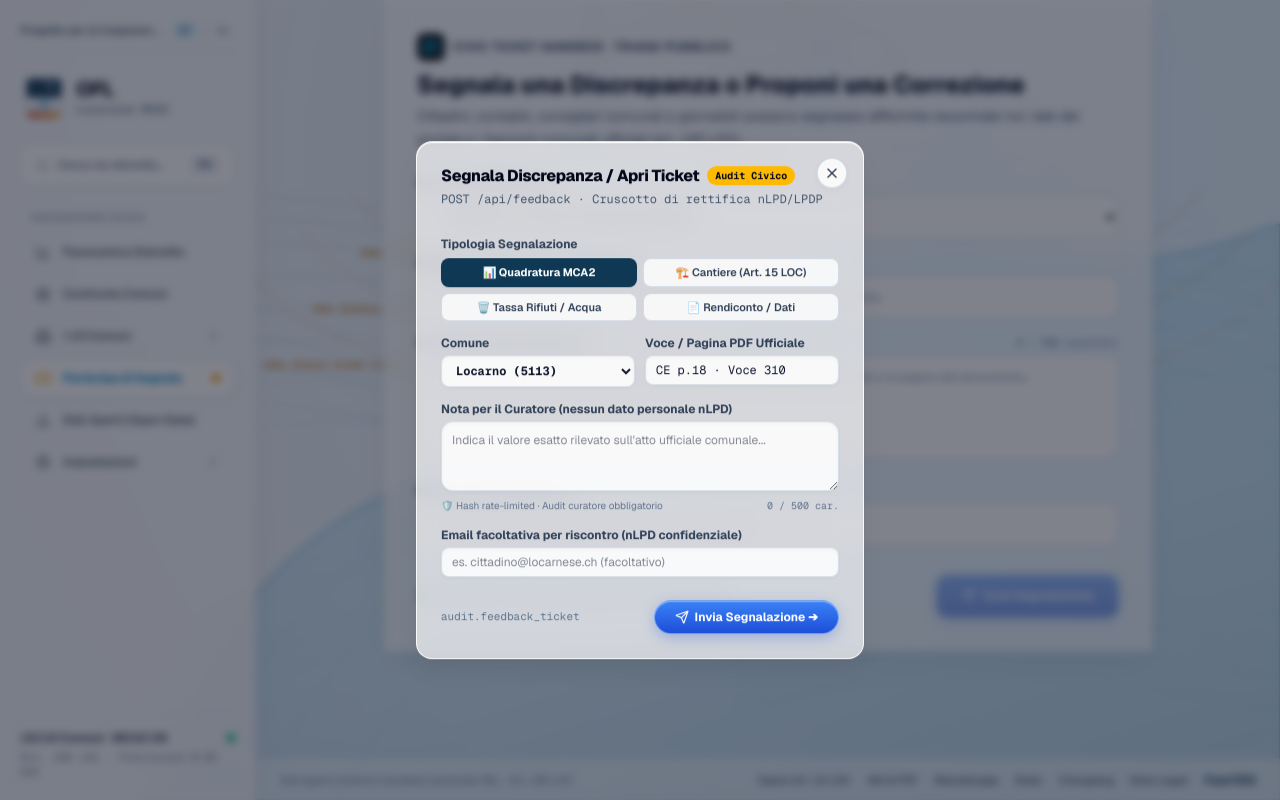
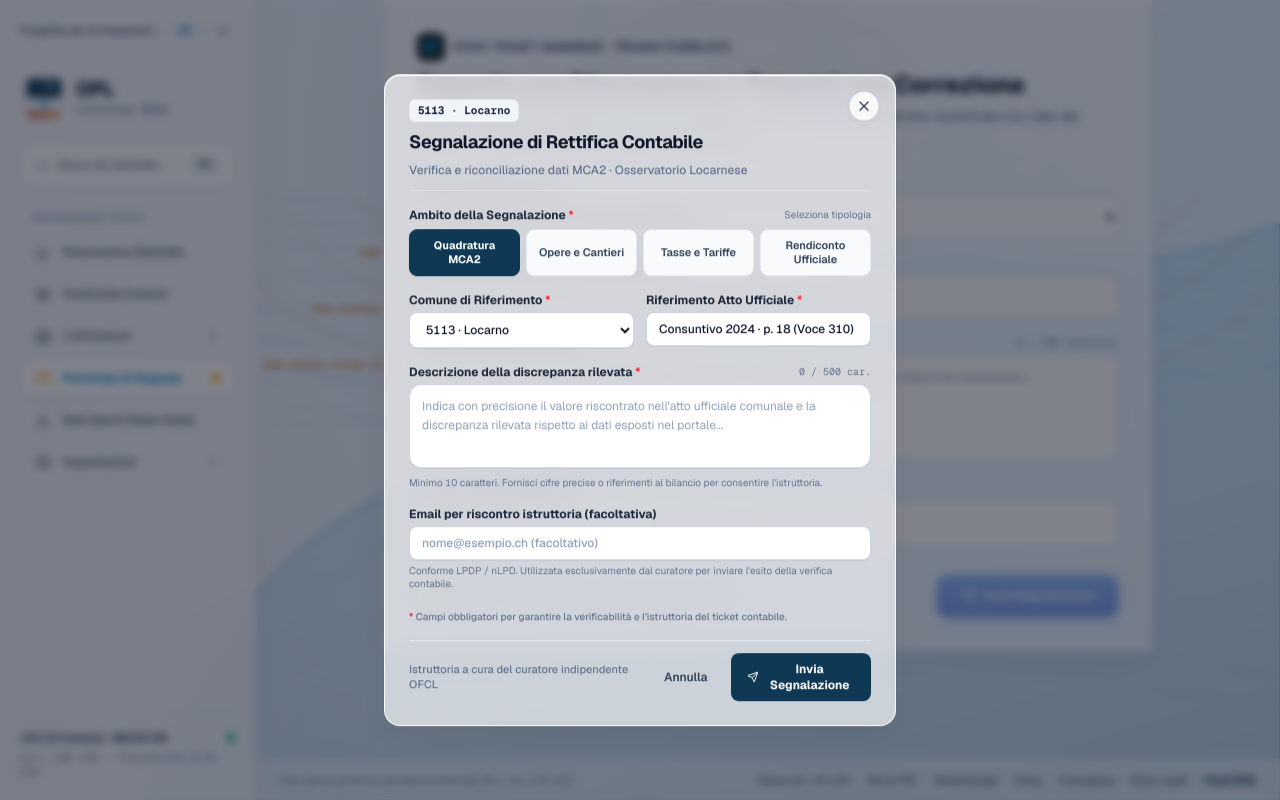
Before and after one commit to Toroinpiedi97/ofcl-locarnese, a Next.js app in the folder web/: page /segnala in a window 1280 px wide. Both pictures are taken after a click on the button "Partecipa & Segnala". Built offline with nearby package versions, Linux system fonts and the light colour scheme.

Commit message:
feat(tickets): redesign civic ticket modal without ai slop and enforce mandatory verification fields

```diff
--- a/web/src/app/segnala/page.tsx
+++ b/web/src/app/segnala/page.tsx
@@ -35,6 +35,18 @@ function SegnalaContent() {
   async function handleSubmit(e: React.FormEvent) {
     e.preventDefault();
     setErrorMsg(null);
+
+    if (!ustCode) {
+      setErrorMsg("Seleziona il comune di riferimento.");
+      return;
+    }
+
+    if (!metric || metric.trim().length < 2) {
+      setErrorMsg(
+        "Indica l'oggetto o il riferimento all'atto ufficiale (es. Consuntivo 2024 · p. 18)."
+      );
+      return;
+    }
 
     if (message.trim().length < 10) {
       setErrorMsg("La segnalazione deve contenere almeno 10 caratteri.");
@@ -137,11 +149,12 @@ function SegnalaContent() {
                   htmlFor={ustId}
                   className="text-xs font-bold text-slate-700 block mb-1"
                 >
-                  Comune di Riferimento
+                  Comune di Riferimento <span className="text-red-500 font-bold">*</span>
                 </label>
                 <select
                   id={ustId}
                   value={ustCode || ""}
+                  required
                   onChange={(e) => setUstCode(e.target.value ? Number(e.target.value) : undefined)}
                   className="w-full min-h-[44px] px-3.5 rounded-xl text-xs bg-white border border-slate-300 text-slate-900 font-medium focus:outline-none focus:ring-2 focus:ring-cyan-600 cursor-pointer"
                 >
@@ -160,14 +173,16 @@ function SegnalaContent() {
                   htmlFor="metric-input"
                   className="text-xs font-bold text-slate-700 block mb-1"
                 >
-                  Oggetto o Cifra Contabile (opzionale)
+                  Riferimento Atto Ufficiale o Cifra Contabile <span className="text-red-500 font-bold">*</span>
                 </label>
                 <input
                   id="metric-input"
                   type="text"
+                  required
+                  minLength={2}
                   value={metric}
                   onChange={(e) => setMetric(e.target.value)}
-                  placeholder="Es. Moltiplicatore 2026, Residuo Credito tornante Jacomello, Autofinanziamento..."
+                  placeholder="Es. Consuntivo 2024 · p. 18, Moltiplicatore 2026, Residuo Credito tornante..."
                   className="w-full min-h-[44px] px-3.5 rounded-xl text-xs bg-white border border-slate-300 text-slate-900 placeholder:text-slate-400 focus:outline-none focus:ring-2 focus:ring-cyan-600 font-medium"
                 />
               </div>
--- a/web/src/components/cult/CultPopoverTicket.tsx
+++ b/web/src/components/cult/CultPopoverTicket.tsx
@@ -12,19 +12,28 @@ import { MUNICIPALITIES } from "@/data/municipalities";
 import { Ticket, Send, CheckCircle2, AlertCircle, Loader2 } from "lucide-react";
 import { cn } from "@/lib/utils";
 
-interface CultPopoverTicketProps {
+export interface CultPopoverTicketProps {
   initialUstCode?: number;
   initialMetric?: string;
   triggerButton?: React.ReactNode;
 }
 
+type TicketCategory = "MCA2" | "Cantiere" | "Tariffe" | "Dati";
+
+const CATEGORIES: { id: TicketCategory; label: string }[] = [
+  { id: "MCA2", label: "Quadratura MCA2" },
+  { id: "Cantiere", label: "Opere e Cantieri" },
+  { id: "Tariffe", label: "Tasse e Tariffe" },
+  { id: "Dati", label: "Rendiconto Ufficiale" },
+];
+
 export function CultPopoverTicket({
   initialUstCode = 5113,
-  initialMetric = "CE p.18 · Voce 310",
+  initialMetric = "Consuntivo 2024 · p. 18 (Voce 310)",
   triggerButton,
 }: CultPopoverTicketProps) {
   const [open, setOpen] = useState(false);
-  const [category, setCategory] = useState<"MCA2" | "Cantiere" | "Tariffe" | "Dati">("MCA2");
+  const [category, setCategory] = useState<TicketCategory>("MCA2");
   const [ustCode, setUstCode] = useState<number>(initialUstCode);
   const [targetRef, setTargetRef] = useState<string>(initialMetric);
   const [message, setMessage] = useState<string>("");
@@ -35,29 +44,55 @@ export function CultPopoverTicket({
   const [errorMsg, setErrorMsg] = useState<string | null>(null);
   const [success, setSuccess] = useState(false);
 
+  const selectedMuni =
+    MUNICIPALITIES.find((m) => m.ust_code === ustCode) || MUNICIPALITIES[0];
+
   async function handleSubmit(e: React.FormEvent) {
     e.preventDefault();
     setErrorMsg(null);
 
-    if (message.trim().length < 10) {
-      setErrorMsg("La nota deve contenere almeno 10 caratteri.");
+    // 1. Validazione campi obbligatori per un ticket verificabile
+    if (!ustCode) {
+      setErrorMsg("Il comune di riferimento è obbligatorio.");
       return;
     }
-    if (message.trim().length > 500) {
-      setErrorMsg("La nota non può superare i 500 caratteri.");
+
+    const cleanRef = targetRef.trim();
+    if (cleanRef.length < 3) {
+      setErrorMsg(
+        "Il riferimento all'atto ufficiale (es. Consuntivo 2024 · p. 18 o Voce 310) è obbligatorio per consentire la verifica."
+      );
+      return;
+    }
+
+    const cleanMsg = message.trim();
+    if (cleanMsg.length < 10) {
+      setErrorMsg("La descrizione della discrepanza deve contenere almeno 10 caratteri.");
+      return;
+    }
+    if (cleanMsg.length > 500) {
+      setErrorMsg("La descrizione non può superare i 500 caratteri.");
+      return;
+    }
+
+    if (email.trim() && !/^[^\s@]+@[^\s@]+\.[^\s@]+$/.test(email.trim())) {
+      setErrorMsg("Formato email non valido. Lascia vuoto il campo per invio anonimo.");
       return;
     }
 
     setLoading(true);
     try {
+      const categoryLabel =
+        CATEGORIES.find((c) => c.id === category)?.label || category;
+
       const res = await fetch("/api/feedback", {
         method: "POST",
         headers: { "Content-Type": "application/json" },
         body: JSON.stringify({
-          page_path: window.location.pathname || "/",
-          message: `[${category}] ${message.trim()}`,
+          page_path: typeof window !== "undefined" ? window.location.pathname || "/" : "/",
+          message: `[${categoryLabel}] ${cleanMsg}`,
           reporter_email: email.trim() || undefined,
-          target_metric: targetRef.trim() || undefined,
+          target_metric: cleanRef,
           ust_code: ustCode,
           website_hp: honeypot,
         }),
@@ -81,8 +116,16 @@ export function CultPopoverTicket({
     }
   }
 
+  function handleOpenChange(nextOpen: boolean) {
+    setOpen(nextOpen);
+    if (!nextOpen) {
+      setErrorMsg(null);
+      setSuccess(false);
+    }
+  }
+
   return (
-    <Dialog open={open} onOpenChange={setOpen}>
+    <Dialog open={open} onOpenChange={handleOpenChange}>
       <DialogTrigger asChild>
         {triggerButton ? (
           triggerButton
@@ -97,32 +140,44 @@ export function CultPopoverTicket({
         )}
       </DialogTrigger>
 
-      <DialogContent className="max-w-md w-full">
-        <DialogHeader>
-          <div className="flex items-center gap-2">
-            <DialogTitle>Segnala Discrepanza / Apri Ticket</DialogTitle>
-            <span className="rounded-full bg-amber-400 text-slate-950 text-[10px] px-2 py-0.5 font-bold font-mono">
-              Audit Civico
+      <DialogContent className="max-w-lg w-full bg-white/95 backdrop-blur-md border border-slate-200/90 shadow-2xl p-6 rounded-2xl">
+        <DialogHeader className="border-b border-slate-200/80 pb-3">
+          <div className="flex items-center gap-2 mb-1.5">
+            <span className="inline-flex items-center px-2 py-0.5 rounded-md bg-slate-100 text-slate-800 text-[11px] font-bold font-mono border border-slate-200">
+              {selectedMuni.ust_code} · {selectedMuni.name}
             </span>
           </div>
-          <p className="text-xs text-slate-600 font-mono">
-            POST /api/feedback · Cruscotto di rettifica nLPD/LPDP
+          <DialogTitle className="text-lg font-bold text-slate-900 tracking-tight">
+            Segnalazione di Rettifica Contabile
+          </DialogTitle>
+          <p className="text-xs text-slate-500 font-medium">
+            Verifica e riconciliazione dati MCA2 · Osservatorio Locarnese
           </p>
         </DialogHeader>
 
         {success ? (
-          <div className="py-6 text-center space-y-3">
-            <div className="w-12 h-12 rounded-full bg-emerald-100 text-emerald-600 flex items-center justify-center mx-auto">
+          <div className="py-8 text-center space-y-3">
+            <div className="w-12 h-12 rounded-full bg-emerald-50 text-emerald-700 border border-emerald-200 flex items-center justify-center mx-auto">
               <CheckCircle2 className="w-6 h-6" />
             </div>
-            <h3 className="text-sm font-bold text-slate-900">Segnalazione Ricevuta!</h3>
-            <p className="text-xs text-slate-600 max-w-xs mx-auto">
-              Registrata nel registro di audit dell&apos;Osservatorio. Verifica entro 24–48 ore.
+            <h3 className="text-base font-bold text-slate-900">Segnalazione Ricevuta</h3>
+            <p className="text-xs text-slate-600 max-w-sm mx-auto leading-relaxed">
+              La segnalazione è stata registrata nel registro di audit dell&apos;Osservatorio.
+              Il curatore verificherà l&apos;atto ufficiale del Comune indicato entro 24–48 ore.
             </p>
+            <div className="pt-2">
+              <button
+                type="button"
+                onClick={() => setOpen(false)}
+                className="px-4 py-1.5 rounded-lg border border-slate-300 text-slate-700 hover:bg-slate-100 text-xs font-semibold"
+              >
+                Chiudi
+              </button>
+            </div>
           </div>
         ) : (
-          <form onSubmit={handleSubmit} className="space-y-3.5 text-xs">
-            {/* Honeypot anti-bot */}
+          <form onSubmit={handleSubmit} className="space-y-4 text-xs">
+            {/* Honeypot anti-bot silenzioso */}
             <input
               type="text"
               name="website_hp"
@@ -131,110 +186,163 @@ export function CultPopoverTicket({
               className="hidden"
               tabIndex={-1}
               autoComplete="off"
+              aria-hidden="true"
             />
 
-            {/* Categorie cult-ui selectable pills */}
+            {/* Ambito della segnalazione (Segmented tabs sobrie, no cartoon emoji) */}
             <div>
-              <label className="font-bold text-slate-700 block mb-1.5">Tipologia Segnalazione</label>
-              <div className="grid grid-cols-2 gap-1.5 text-[11px] font-semibold">
-                {[
-                  { id: "MCA2", label: "📊 Quadratura MCA2" },
-                  { id: "Cantiere", label: "🏗️ Cantiere (Art. 15 LOC)" },
-                  { id: "Tariffe", label: "🗑️ Tassa Rifiuti / Acqua" },
-                  { id: "Dati", label: "📄 Rendiconto / Dati" },
-                ].map((cat) => (
+              <div className="flex items-center justify-between mb-1.5">
+                <label className="font-bold text-slate-800">
+                  Ambito della Segnalazione <span className="text-red-500 font-bold">*</span>
+                </label>
+                <span className="text-[10px] text-slate-500">Seleziona tipologia</span>
+              </div>
+              <div className="grid grid-cols-2 sm:grid-cols-4 gap-1.5 text-xs font-semibold">
+                {CATEGORIES.map((cat) => {
+                  const isActive = category === cat.id;
+                  return (
                     <button
                       key={cat.id}
                       type="button"
-                    onClick={() => setCategory(cat.id as any)}
+                      onClick={() => setCategory(cat.id)}
                       className={cn(
-                      "rounded-lg p-1.5 text-center transition-all cursor-pointer",
-                      category === cat.id
-                        ? "bg-[#0F3854] text-white font-bold shadow-xs"
-                        : "bg-white/80 text-slate-700 border border-slate-300/80 hover:bg-white"
+                        "rounded-lg px-2.5 py-2 text-center transition-all cursor-pointer border text-[11px]",
+                        isActive
+                          ? "bg-[#0F3854] text-white font-bold border-[#0F3854] shadow-xs"
+                          : "bg-slate-50 text-slate-700 border-slate-200 hover:bg-white hover:border-slate-300"
                       )}
                     >
                       {cat.label}
                     </button>
-                ))}
+                  );
+                })}
               </div>
             </div>
 
-            <div className="grid grid-cols-2 gap-2.5">
+            {/* Riga con Comune e Riferimento Atto Ufficiale */}
+            <div className="grid grid-cols-1 sm:grid-cols-2 gap-3">
               <div>
-                <label className="font-bold text-slate-700 block mb-1">Comune</label>
+                <label className="font-bold text-slate-800 block mb-1">
+                  Comune di Riferimento <span className="text-red-500 font-bold">*</span>
+                </label>
                 <select
                   value={ustCode}
                   onChange={(e) => setUstCode(Number(e.target.value))}
-                  className="ofl-input-pill w-full rounded-lg px-2.5 py-1.5 font-mono text-xs text-slate-900 font-bold cursor-pointer"
+                  required
+                  className="w-full rounded-lg px-3 py-2 text-xs font-medium text-slate-900 bg-white border border-slate-300 shadow-2xs focus:outline-none focus:ring-2 focus:ring-[#0F3854] cursor-pointer"
                 >
                   {MUNICIPALITIES.map((m) => (
                     <option key={m.ust_code} value={m.ust_code}>
-                      {m.name} ({m.ust_code})
+                      {m.ust_code} · {m.name}
                     </option>
                   ))}
                 </select>
               </div>
+
               <div>
-                <label className="font-bold text-slate-700 block mb-1">Voce / Pagina PDF Ufficiale</label>
+                <label className="font-bold text-slate-800 block mb-1">
+                  Riferimento Atto Ufficiale <span className="text-red-500 font-bold">*</span>
+                </label>
                 <input
                   type="text"
                   value={targetRef}
                   onChange={(e) => setTargetRef(e.target.value)}
-                  placeholder="Es. CE p.18 · Voce 310"
-                  className="ofl-input-pill w-full rounded-lg px-2.5 py-1.5 font-mono text-xs text-slate-900"
+                  placeholder="Es. Consuntivo 2024 · p. 18 (Voce 310)"
+                  required
+                  minLength={3}
+                  className="w-full rounded-lg px-3 py-2 text-xs font-medium text-slate-900 bg-white border border-slate-300 shadow-2xs placeholder:text-slate-400 focus:outline-none focus:ring-2 focus:ring-[#0F3854]"
                 />
               </div>
             </div>
 
+            {/* Descrizione della discrepanza */}
             <div>
-              <label className="font-bold text-slate-700 block mb-1">
-                Nota per il Curatore (nessun dato personale nLPD)
+              <div className="flex justify-between items-center mb-1">
+                <label className="font-bold text-slate-800">
+                  Descrizione della discrepanza rilevata <span className="text-red-500 font-bold">*</span>
                 </label>
+                <span
+                  className={cn(
+                    "text-[10px] font-mono",
+                    message.length > 500
+                      ? "text-red-600 font-bold"
+                      : message.length >= 10
+                      ? "text-emerald-700 font-medium"
+                      : "text-slate-500"
+                  )}
+                >
+                  {message.length} / 500 car.
+                </span>
+              </div>
               <textarea
                 rows={3}
+                required
+                minLength={10}
                 maxLength={500}
                 value={message}
                 onChange={(e) => setMessage(e.target.value)}
-                placeholder="Indica il valore esatto rilevato sull'atto ufficiale comunale..."
-                className="ofl-input-pill w-full rounded-xl p-2.5 text-xs text-slate-900 focus:outline-none"
+                placeholder="Indica con precisione il valore riscontrato nell'atto ufficiale comunale e la discrepanza rilevata rispetto ai dati esposti nel portale..."
+                className="w-full rounded-xl p-3 text-xs text-slate-900 bg-white border border-slate-300 shadow-2xs placeholder:text-slate-400 focus:outline-none focus:ring-2 focus:ring-[#0F3854] resize-none leading-relaxed"
               />
-              <div className="flex justify-between items-center mt-1 text-[10px] text-slate-500">
-                <span>🛡️ Hash rate-limited · Audit curatore obbligatorio</span>
-                <span className="font-mono">{message.length} / 500 car.</span>
-              </div>
+              <p className="text-[10px] text-slate-500 mt-1">
+                Minimo 10 caratteri. Fornisci cifre precise o riferimenti al bilancio per consentire l&apos;istruttoria.
+              </p>
             </div>
 
+            {/* Email di contatto facoltativa (nLPD) */}
             <div>
-              <label className="font-bold text-slate-700 block mb-1">
-                Email facoltativa per riscontro (nLPD confidenziale)
+              <label className="font-bold text-slate-800 block mb-1">
+                Email per riscontro istruttoria (facoltativa)
               </label>
               <input
                 type="email"
                 value={email}
                 onChange={(e) => setEmail(e.target.value)}
-                placeholder="es. cittadino@locarnese.ch (facoltativo)"
-                className="ofl-input-pill w-full rounded-lg px-2.5 py-1.5 text-xs text-slate-900 focus:outline-none"
+                placeholder="nome@esempio.ch (facoltativo)"
+                className="w-full rounded-lg px-3 py-2 text-xs font-medium text-slate-900 bg-white border border-slate-300 shadow-2xs placeholder:text-slate-400 focus:outline-none focus:ring-2 focus:ring-[#0F3854]"
               />
+              <p className="text-[10px] text-slate-500 mt-1">
+                Conforme LPDP / nLPD. Utilizzata esclusivamente dal curatore per inviare l&apos;esito della verifica contabile.
+              </p>
             </div>
 
             {errorMsg && (
-              <div className="p-2 rounded-lg bg-red-100 border border-red-300 text-red-800 text-[11px] flex items-center gap-1.5 font-medium">
-                <AlertCircle className="w-3.5 h-3.5 shrink-0" />
+              <div className="p-2.5 rounded-lg bg-red-50 border border-red-200 text-red-800 text-xs flex items-center gap-2 font-medium">
+                <AlertCircle className="w-4 h-4 shrink-0 text-red-600" />
                 <span>{errorMsg}</span>
               </div>
             )}
 
-            <div className="flex items-center justify-between pt-2 border-t border-slate-300/40">
-              <span className="text-[11px] text-slate-500 font-mono">audit.feedback_ticket</span>
+            <div className="text-[10px] text-slate-500 font-medium pt-1">
+              <span className="text-red-500 font-bold">*</span> Campi obbligatori per garantire la verificabilità e l&apos;istruttoria del ticket contabile.
+            </div>
+
+            {/* Footer con azioni e disclaimer curatore */}
+            <div className="flex flex-col sm:flex-row items-center justify-between gap-3 pt-3 border-t border-slate-200">
+              <span className="text-[11px] text-slate-500 font-medium">
+                Istruttoria a cura del curatore indipendente OFCL
+              </span>
+              <div className="flex items-center gap-2 w-full sm:w-auto justify-end">
+                <button
+                  type="button"
+                  onClick={() => setOpen(false)}
+                  className="px-3.5 py-2 rounded-lg border border-slate-300 text-slate-700 hover:bg-slate-100 text-xs font-semibold cursor-pointer transition-all"
+                >
+                  Annulla
+                </button>
                 <button
                   type="submit"
                   disabled={loading}
-                className="ofl-btn-blue rounded-full px-5 py-2 text-xs font-bold cursor-pointer hover:shadow-md transition-all flex items-center gap-1.5 disabled:opacity-50"
+                  className="bg-[#0F3854] hover:bg-[#082132] text-white rounded-lg px-4 py-2 text-xs font-bold cursor-pointer hover:shadow-sm transition-all flex items-center justify-center gap-1.5 disabled:opacity-50"
                 >
-                {loading ? <Loader2 className="w-3.5 h-3.5 animate-spin" /> : <Send className="w-3.5 h-3.5" />}
-                <span>Invia Segnalazione ➔</span>
+                  {loading ? (
+                    <Loader2 className="w-3.5 h-3.5 animate-spin" />
+                  ) : (
+                    <Send className="w-3.5 h-3.5" />
+                  )}
+                  <span>Invia Segnalazione</span>
                 </button>
+              </div>
             </div>
           </form>
         )}
```
Lines whose indentation alone changed are shown as unchanged.
